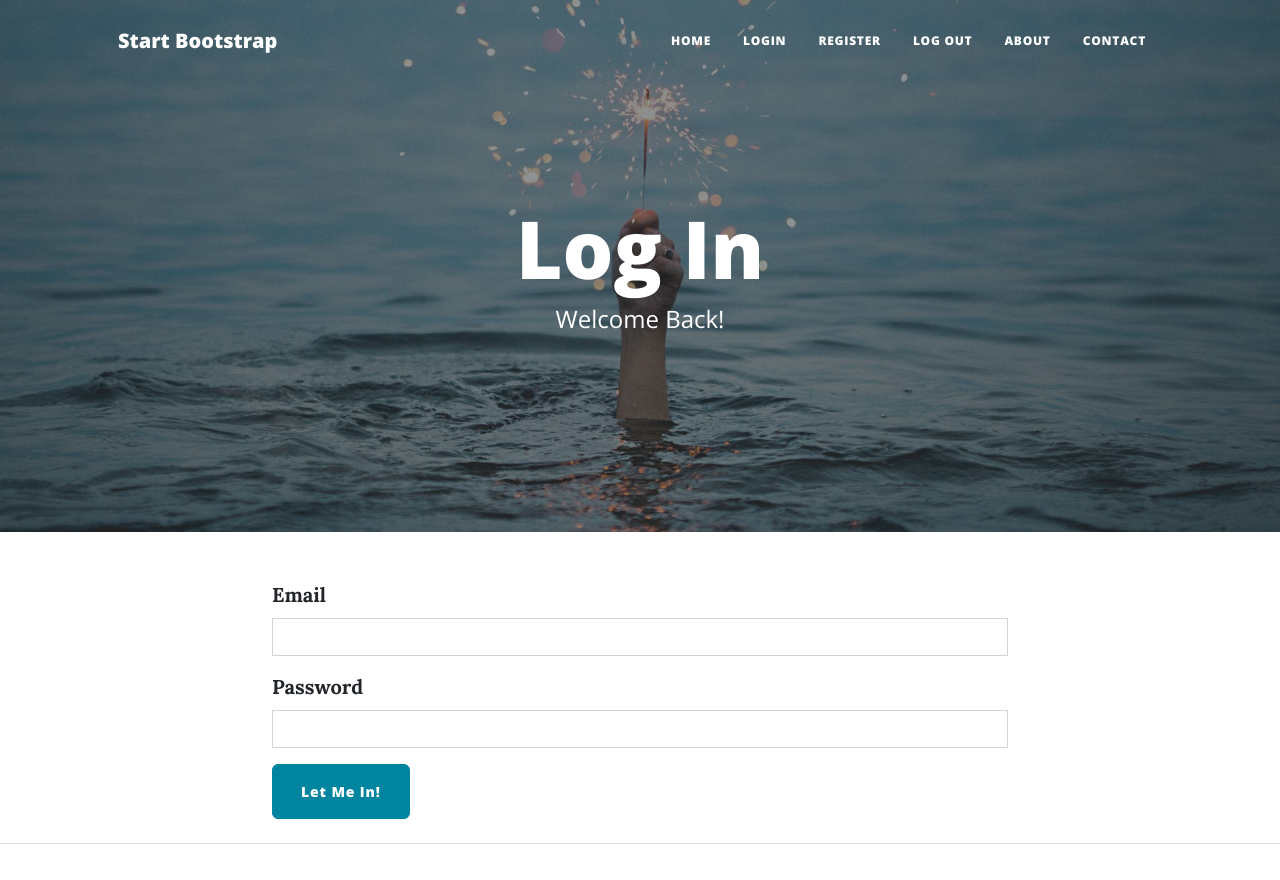
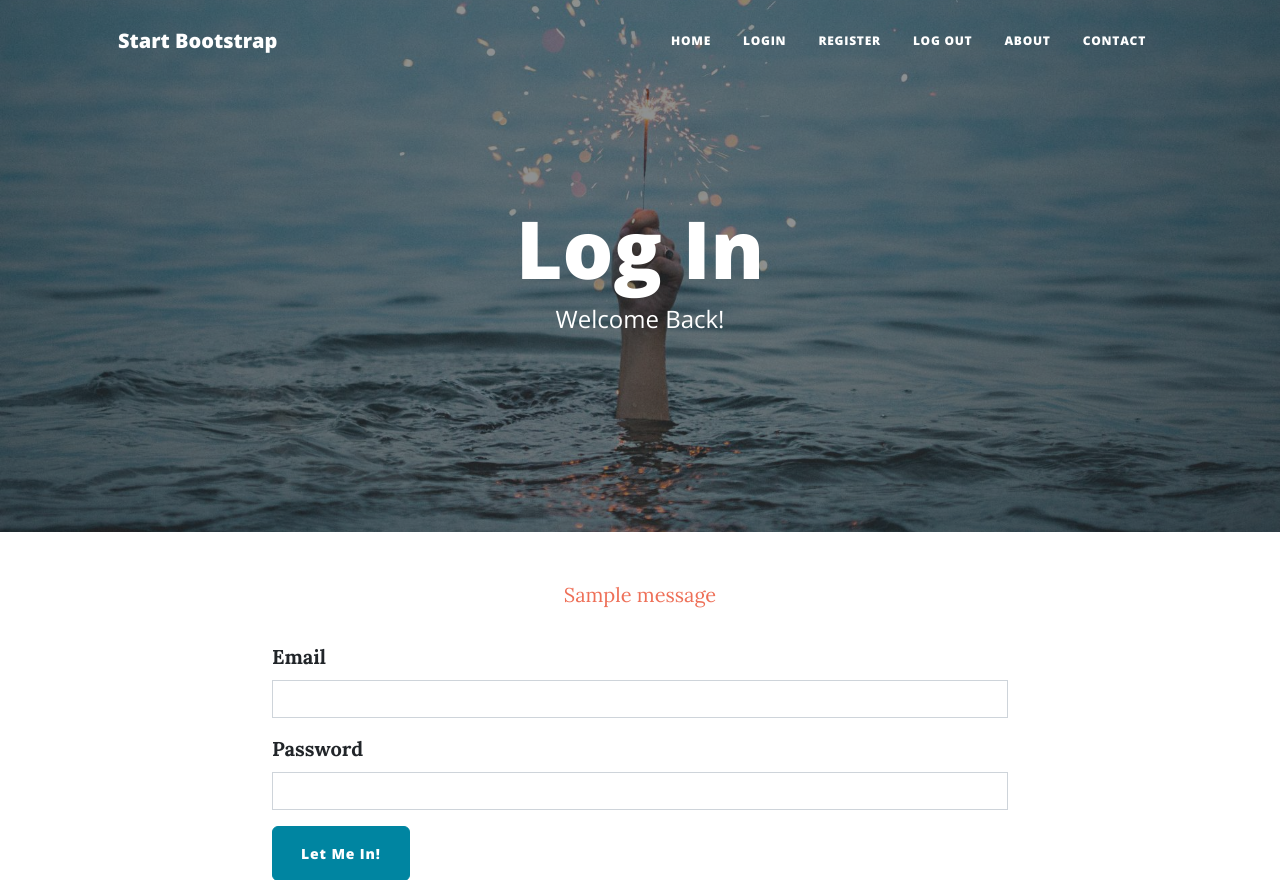
Before and after one commit to suzubu/Blog-Example-V3, a Flask app: page /login in a window 1280 px wide. Shown: the top 880 px of the page. Run offline with Flask 3, Linux system fonts and the light colour scheme; tables that the repository leaves empty hold one stand-in row (values such as "Sample post"); one stand-in notice (Sample message) is shown; some libraries are stand-ins or nearby versions.

Commit message:
add functionality to display flash message in login.html

```diff
--- a/templates/login.html
+++ b/templates/login.html
@@ -22,7 +22,13 @@
 <main class="mb-4">
   <div class="container">
     <div class="row">
-      <!-- TODO: add a flash message here for users registering twice -->
+        {% with messages = get_flashed_messages() %}
+        {% if messages %}
+        {% for message in messages %}
+        <p class="flash">{{ message }}</p>
+        {% endfor %}
+        {% endif %}
+        {% endwith %}
       <div class="col-lg-8 col-md-10 mx-auto">
         {{render_form(form, novalidate=True, button_map={"submit": "primary"}) }}
       </div>
```
